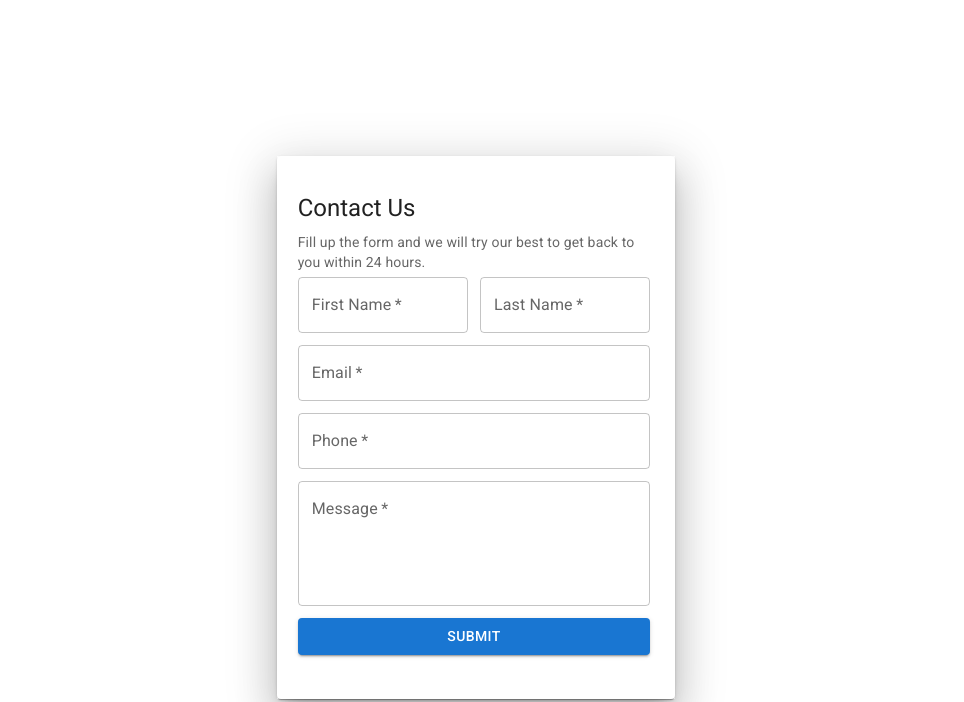
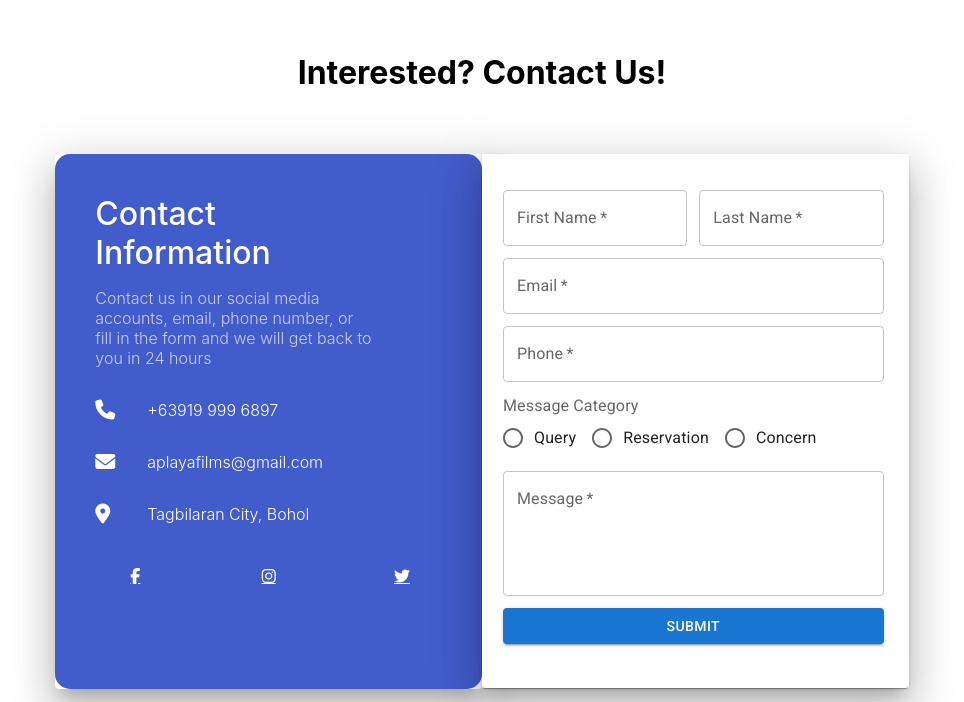
Before and after one commit to miniloda/Aplaya, a React (Create React App) app: page / in a window 1280 px wide. Shown: the part 2054-2756 px from the top of the page, without its empty margins (158-1122 px from the left). Built offline with nearby package versions, Linux system fonts and the light colour scheme.

Commit message:
added contact us form

```diff
--- a/public/index.html
+++ b/public/index.html
@@ -20,6 +20,7 @@
   href="https://fonts.googleapis.com/css?family=Roboto:300,400,500,700&display=swap"
 />
 <script src="https://kit.fontawesome.com/d5eb826ace.js" crossorigin="anonymous"></script>
+<link rel="stylesheet" href="https://cdn.jsdelivr.net/npm/@fortawesome/fontawesome-free@6.1.2/css/fontawesome.min.css" integrity="sha384-X8QTME3FCg1DLb58++lPvsjbQoCT9bp3MsUU3grbIny/3ZwUJkRNO8NPW6zqzuW9" crossorigin="anonymous">
     <!--
       Notice the use of %PUBLIC_URL% in the tags above.
       It will be replaced with the URL of the `public` folder during the build.
--- a/src/Components/MainLayout/Contact.js
+++ b/src/Components/MainLayout/Contact.js
@@ -10,27 +10,73 @@ import Card from '@mui/material/Card';
 import Paper from '@mui/material/Paper';
 import { ThemeProvider, createTheme } from '@mui/material/styles';
 import CssBaseline from '@mui/material/CssBaseline';
+import FormLabel from '@mui/material/FormLabel';
+import Radio from '@mui/material/Radio';
+import RadioGroup from '@mui/material/RadioGroup';
+import FormControlLabel from '@mui/material/FormControlLabel';
+import { useEffect } from 'react';
 
 export default function Contact(){
+  useEffect(() => {
+    const handleResize = () => {
+      const formHeight = document.querySelector("#field-grid").offsetHeight;
+      document.querySelector(".contact-info").style.height = formHeight + "px";
+
+    }
+    handleResize();
+    return () => {
+        window.removeEventListener("resize", handleResize);
+    }
+});
+
     return(
-    <>
-        <Container>
-    <Box sx ={{height: 100}}>
-        <div height = "100px"></div>
-    </Box>
-</Container>
-    <Grid container spacing = {3} mt = {5} id = "contact">
-        <Grid item xs = {0} sm = {4}></Grid>
-        <Grid item xs = {12} sm = {4}>
+        <>
+    <Container id = "contact">
+        <Box sx = {{display: "flex", flexDirection: "column", alignItems: "center", width: "100%"}} my = {5} >
+            <h1>Interested? Contact Us!</h1>
+        </Box>
+    </Container>
+    <Grid container spacing={0} gutterBottom>
+        <Grid item xs = {0} sm = {1} md = {2} xl = {3}></Grid>
+        <Grid item xs={10} sm = {10} md = {4} xl = {2}>
+        <div id="contact-container">
+            <Paper elevation = {24}>
+            <div className="contact-info">
+                <h4>
+                    Contact Information
+                </h4>
+                <p>Contact us in our social media accounts, email, phone number, or fill in the form and we will get back to you in 24 hours</p>
+                <div className="icon-text">
+                <i class="fa-solid fa-phone"></i>
+                    <span>+63919 999 6897</span>
+                </div>
+                <div className="icon-text">
+                <i class="fa-solid fa-envelope"></i>
+                <span>aplayafilms@gmail.com</span>
+                </div>
+                <div className="icon-text">
+                <i class="fa-solid fa-location-dot"></i>
+                    <span>Tagbilaran City, Bohol</span>
+                    </div>
+                <div className="social-media">
+                    <a href= "#" className="icon-circle">
+                    <i class="fa-brands fa-facebook fa"></i>
+                    </a>
+                    <a href= "#" className="icon-circle">
+                    <i class="fa-brands fa-instagram fa"></i>
+                    </a>
+                    <a href= "#" className="icon-circle">
+                    <i class="fa-brands fa-twitter fa"></i>
+                    </a>
+                </div>
+            </div>
+        </Paper>
+        </div>
+        </Grid>
+        <Grid item xs = {12} md = {4} id = "field-grid">
           <Paper elevation = {24} square >
         <Card style={{ maxWidth: 450, padding: "20px 5px", margin: "0 auto", bgcolor : "primary" }}>
           <CardContent>
-            <Typography gutterBottom variant="h5">
-              Contact Us
-          </Typography>
-            <Typography variant="body2" color="textSecondary" component="p" gutterBottom>
-              Fill up the form and we will try our best to get back to you within 24 hours.
-          </Typography>
             <form>
               <Grid container spacing={1} >
                 <Grid xs={12} sm={6} item>
@@ -45,6 +91,18 @@ export default function Contact(){
                 <Grid item xs={12}>
                   <TextField type="number" placeholder="Enter phone number" label="Phone" variant="outlined" fullWidth required />
                 </Grid>
+                <Grid item xs = {12}>
+                <FormLabel id="demo-row-radio-buttons-group-label">Message Category</FormLabel>
+                        <RadioGroup
+                        row
+                        aria-labelledby="demo-row-radio-buttons-group-label"
+                        name="row-radio-buttons-group"
+                    >
+                        <FormControlLabel value="female" control={<Radio />} label="Query" />
+                        <FormControlLabel value="male" control={<Radio />} label="Reservation" />
+                        <FormControlLabel value="other" control={<Radio />} label="Concern" />
+                    </RadioGroup>
+                </Grid>
                 <Grid item xs={12}>
                   <TextField label="Message" multiline rows={4} placeholder="Type your message here" variant="outlined" fullWidth required />
                 </Grid>
@@ -58,9 +116,7 @@ export default function Contact(){
         </Card>
             </Paper>
         </Grid>
-
-      </Grid>
-      </>
+        </Grid>
+        </>
     )
-
 }
--- a/src/index.css
+++ b/src/index.css
@@ -6,6 +6,7 @@ body {
   -webkit-font-smoothing: antialiased;
   -moz-osx-font-smoothing: grayscale;
   overflow-x: hidden !important;
+  font-size: 16px;
 }
 
 code {
--- a/src/index.js
+++ b/src/index.js
@@ -4,7 +4,7 @@ import './index.css';
 import App from './App';
 import reportWebVitals from './reportWebVitals';
 import "./assets/Memphis-LT-Std-Light.otf";
-
+import './styles/main.scss'
 const root = ReactDOM.createRoot(document.getElementById('root'));
 root.render(
   <React.StrictMode>
--- a/src/styles/main.scss
+++ b/src/styles/main.scss
@@ -9,10 +9,9 @@
     -moz-border-radius:4px;
     -ms-border-radius:4px;
     -o-border-radius:4px;
-    -webkit-border-radius:4px;
     .contact-info{
         box-sizing: border-box;
-        background-color: #5904c2;
+        background-color: #435ccc;
         border-radius: 15px ;
         -webkit-border-radius: 15px ;
         -moz-border-radius: 15px ;
@@ -51,9 +50,12 @@
             }
         }
         .social-media{
+            box-sizing: border-box;
             display:flex;
-            width: 50%;
+            width: 100%;
             justify-content: space-between;
+            padding-left: 20px;
+            padding-right: 20px;
             .icon-circle{
                 color: white;
                 flex: 0 1 40px;
```
Also changed, not shown: src/App.css (line endings or trailing spaces).
